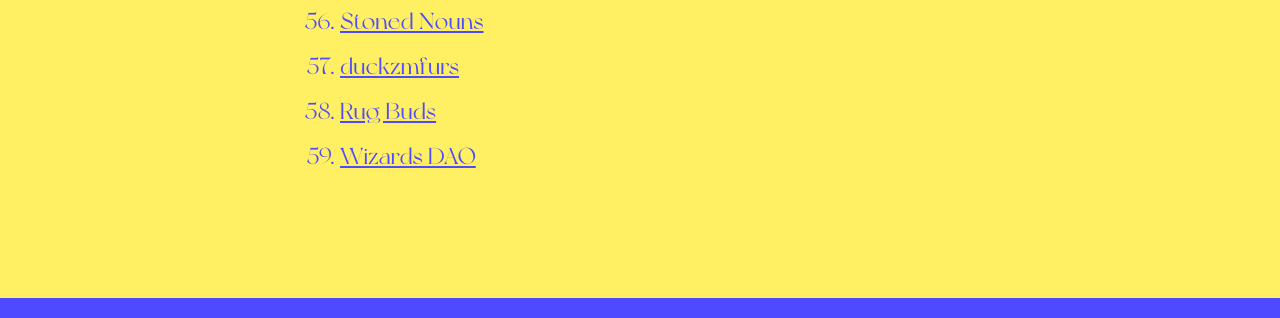
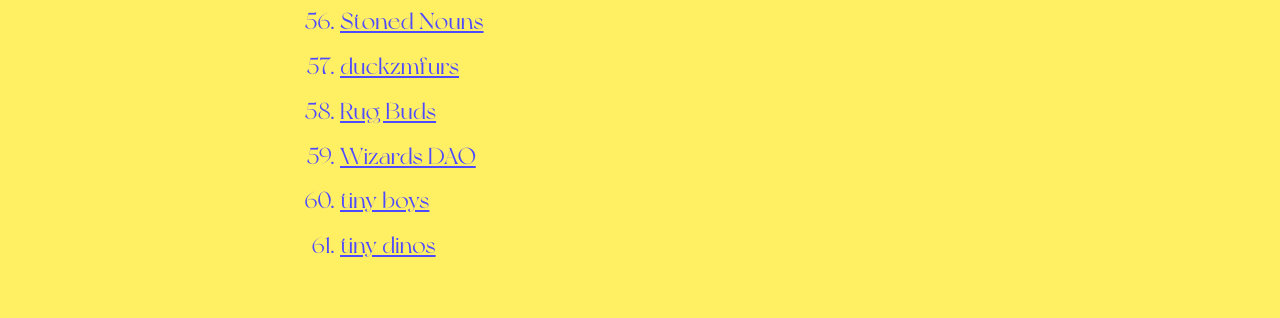
Before and after one commit to emmajane1313/the-timeless-quest, a Next.js app: page / in a window 1280 px wide. Shown: the part 3623-3941 px from the top of the page. Built offline with nearby package versions, Linux system fonts and the light colour scheme; no server answers.

Commit message:
add tiny

```diff
--- a/pages/index.js
+++ b/pages/index.js
@@ -404,6 +404,12 @@
             <li>
               <a href="https://wizardsdao.com/" target= "_blank" rel="noreferrer">Wizards DAO</a>
             </li>
+            <li>
+              <a href="https://twitter.com/tinyboysnft_" target= "_blank" rel="noreferrer">tiny boys</a>
+            </li>
+            <li>
+              <a href="https://twitter.com/tinydinosnft" target= "_blank" rel="noreferrer">tiny dinos</a>
+            </li>
           </ul>
         </section>
       </main>
```
